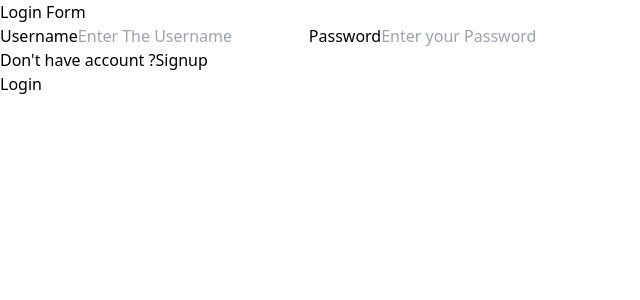
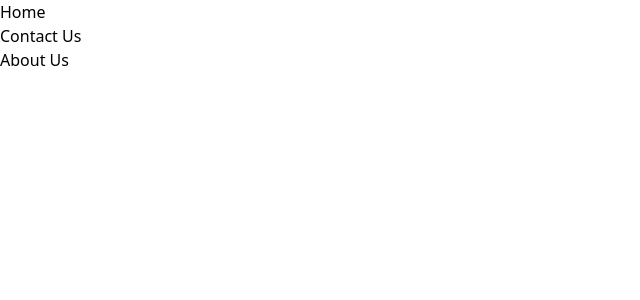
Before and after one commit to 51214-Tasawar/Final-Project, a React (Vite) app in the folder Fe Final-Project/: page / in a window 1280 px wide. Shown: the top 300 px of the page, without its empty margins (0-640 px from the left). Built offline with nearby package versions, Linux system fonts and the light colour scheme.

Commit message:
Update Code

```diff
--- a/Fe Final-Project/src/App.jsx
+++ b/Fe Final-Project/src/App.jsx
@@ -1,25 +1,25 @@
 import React from "react";
-import Auth from "./auth"
+// import Auth from "./auth"
 // import Auth from "./auth";
-import Index from "./index";
-import { Route, Routes, useLocation } from "react-router-dom";
-import Products from "./product";
+// import Index from "./index";
+// import { Route, Routes, useLocation } from "react-router-dom";
+// import Products from "./product";
 // import Homepage from "./Products/Home";
 // import ContactUs from "./Products/ContactUs";
 // import AboutUs from "./Products/About";
 // import Services from "./Products/Services";
-import Create from "./Products/create";
-import Get from "./Products/get";
+// import Create from "./Products/create";
+// import Get from "./Products/get";
 import Layout from "./layouts/layout";
 
 const App = () => {
-  const location = useLocation();
+  // const location = useLocation();
 
-  const pathnm = location.pathname === "/";
+  // const pathnm = location.pathname === "/";
 
   return (
     <>
-      {pathnm ? (
+      {/* {pathnm ? (
         <Routes>
           <Route index element={<Auth />} />
         </Routes>
@@ -34,7 +34,8 @@ const App = () => {
             </Route>
           </Routes>
         </Layout>
-      )}
+      )} */}
+      <Layout/>
     </>
   );
 };
--- a/Fe Final-Project/src/layouts/layout.jsx
+++ b/Fe Final-Project/src/layouts/layout.jsx
@@ -1,7 +1,11 @@
+import Navbar from "./nev-bar";
+
 const Layouts =()=>{
     return(
         <>
-         <div className=" h-fullw-full bg-red-700"></div>
+         <div className=" h-fullw-full bg-red-700">
+            <Navbar />
+         </div>
         </>
     )
 }
```
